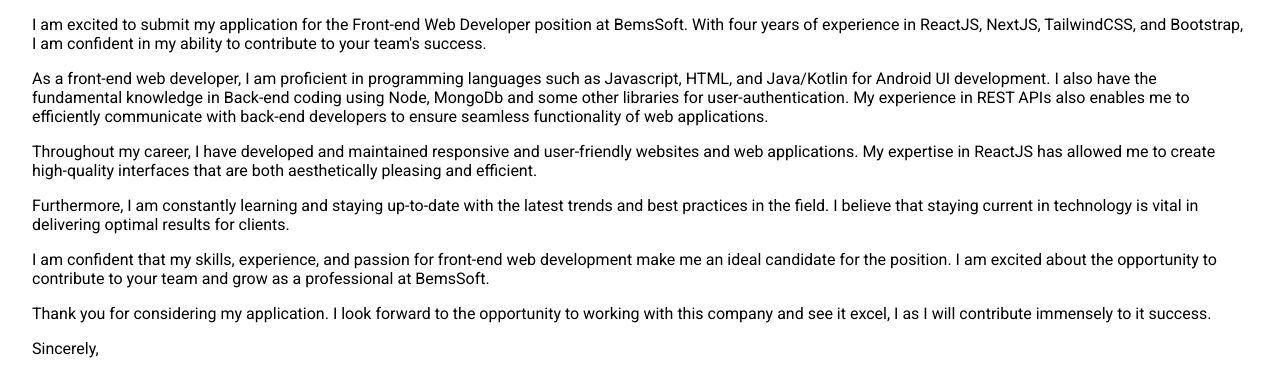
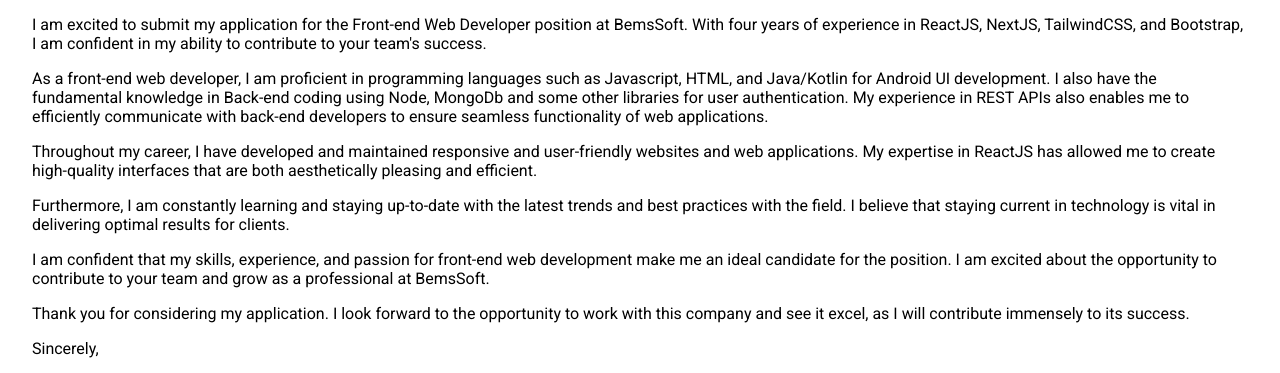
Before and after one commit to tombrowngithub/applicationletter, a plain HTML site: page index.html in a window 1280 px wide. Shown: the part 269-642 px from the top of the page. Drawn offline with Linux system fonts and the light colour scheme.

Commit message:
Update index.html

```diff
--- a/index.html
+++ b/index.html
@@ -44,7 +44,7 @@
         <p>
             As a front-end web developer, I am proficient in programming languages such as Javascript,
             HTML, and Java/Kotlin for Android UI development. I also have the fundamental knowledge in
-            Back-end coding using Node, MongoDb and some other libraries for user-authentication.
+            Back-end coding using Node, MongoDb and some other libraries for user authentication.
             My experience in REST APIs also enables me to
             efficiently communicate with back-end developers to ensure
             seamless functionality of web applications.
@@ -58,7 +58,7 @@
         </p>
 
         <p>
-            Furthermore, I am constantly learning and staying up-to-date with the latest trends and best practices in
+            Furthermore, I am constantly learning and staying up-to-date with the latest trends and best practices with
             the field. I believe that staying current in technology is vital
             in delivering optimal results for clients.
         </p>
@@ -70,8 +70,8 @@
         </p>
 
         <p>
-            Thank you for considering my application. I look forward to the opportunity to working with this company and
-            see it excel, I as I will contribute immensely to it success.
+            Thank you for considering my application. I look forward to the opportunity to work with this company and
+	        see it excel, as I will contribute immensely to its success.
         </p>
         <p>
             Sincerely,
```
